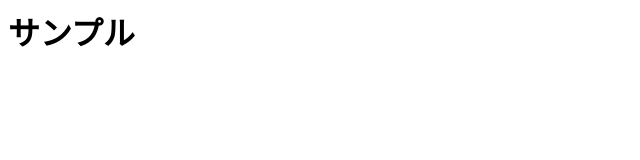
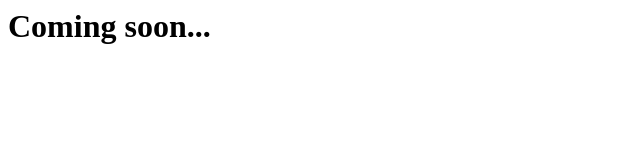
Before and after one commit to DESKTOP-G4TG5AG/DESKTOP-G4TG5AG.github.io, a plain HTML site: page index.html in a window 1280 px wide. Shown: the whole page, without its empty margins (0-640 px from the left). Drawn offline with Linux system fonts and the light colour scheme.

Commit message:
Update index.html

```diff
--- a/index.html
+++ b/index.html
@@ -3,6 +3,6 @@
     <title>タイトル</title>
   </head>
   <body>
-    <h1>サンプル</h1>
+    <h1>Coming soon...</h1>
   </body>
 </html>
```
